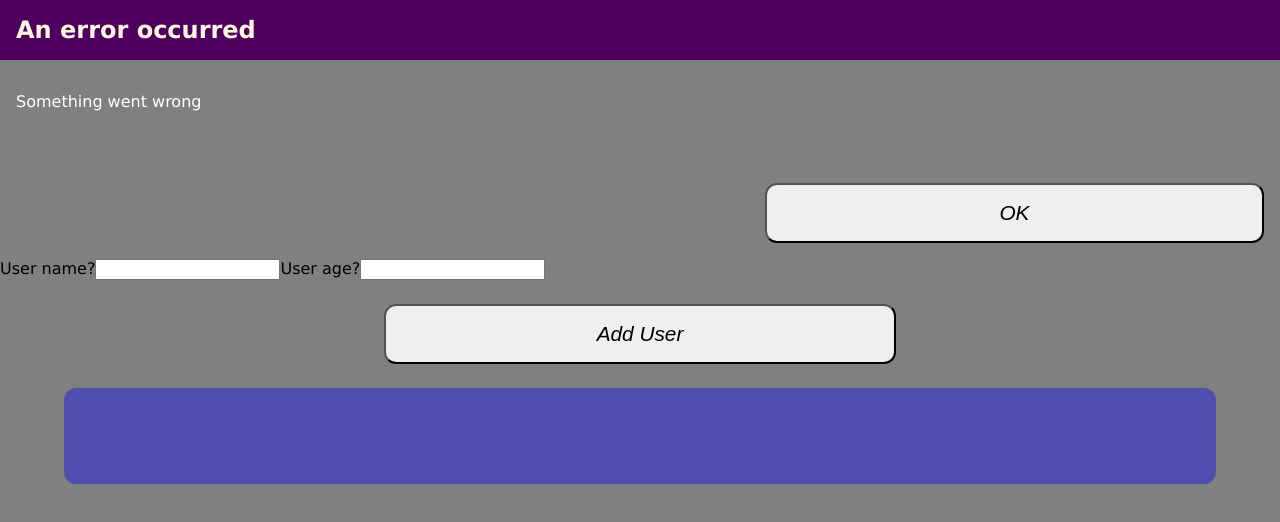
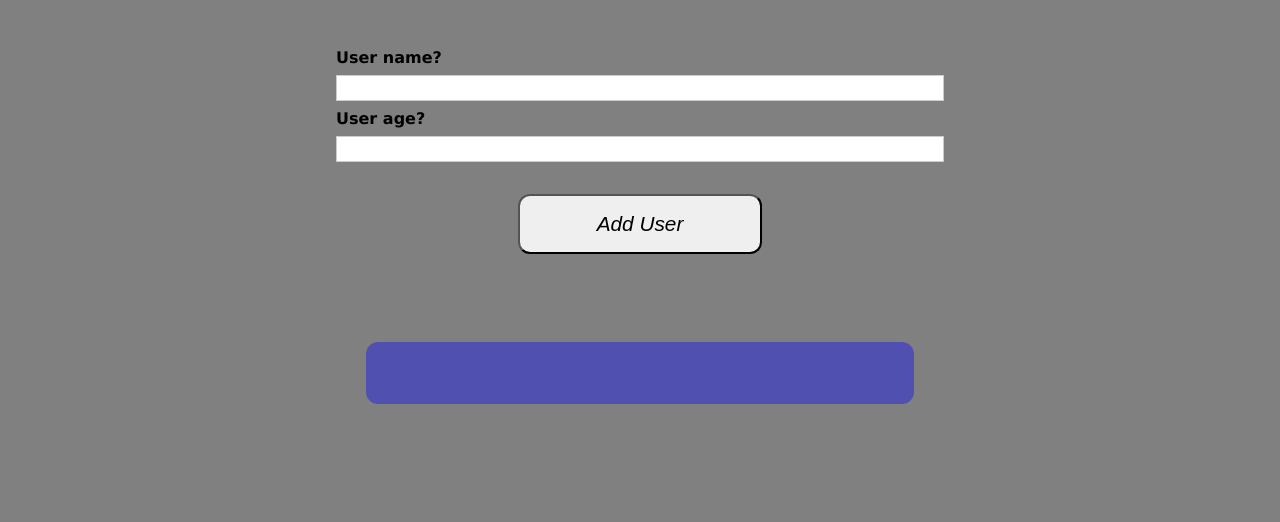
Before and after one commit to Qasper1974/RA---1, a React (Create React App) app: page / in a window 1280 px wide. Shown: the top 522 px of the page. Built offline with nearby package versions, Linux system fonts and the light colour scheme.

Commit message:
managing error state

```diff
--- a/src/Components/UI/Card.js
+++ b/src/Components/UI/Card.js
@@ -2,7 +2,7 @@ import React from 'react';
 import classes from './Card.module.css';
 
 const Card = props => {
-    return <div className={classes.form}>
+    return <div className={classes.input}>
         {props.children}
     </div>;
 }
--- a/src/Components/UI/ErrorModal.js
+++ b/src/Components/UI/ErrorModal.js
@@ -7,7 +7,7 @@ import Button from './Button';
 
 const ErrorModal = props => {
     return (
-        <div >
+        <div className={classes.backdrop} onClick={props.onConfirm}>
             <Card className={classes.modal}>
                 <header className={classes.header}>
                     <h2>{props.title}</h2>
@@ -16,7 +16,7 @@ const ErrorModal = props => {
                     <p>{props.message}</p>
                 </div>
                 <footer className={classes.actions}>
-                    <Button>OK</Button>
+                    <Button onClick={props.onConfirm}>OK</Button>
                 </footer>
             </Card>
         </div>
--- a/src/Components/UI/ErrorModal.module.css
+++ b/src/Components/UI/ErrorModal.module.css
@@ -15,6 +15,7 @@
     width: 80%;
     z-index: 100;
     overflow: hidden;
+    background-color: cornsilk;
   }
 
   .header {
@@ -29,7 +30,7 @@
 
   .content {
     padding: 1rem;
-    color: white;
+    color: cornsilk;
   }
 
   .actions {
--- a/src/Components/Users/AddUser.js
+++ b/src/Components/Users/AddUser.js
@@ -7,10 +7,15 @@ const AddUser = props => {
 
     const [addUserName, setAddUserName] = useState('');
     const [addUserAge, setAddUserAge] = useState('');
+    const [error, setError] = useState();
 
     const onSubmitHandler = (event) => {
         event.preventDefault();
         if (addUserName.trim().length < 1 || addUserAge.trim().length < 1 || +addUserAge < -1) {
+            setError({
+                title: 'Invalid Input',
+                message: 'Please enter a valid name or age (> 0).'
+            })
             return
         }
         console.log(addUserName.trim(), +addUserAge)
@@ -27,12 +32,17 @@ const AddUser = props => {
         setAddUserAge(event.target.value);
     }
 
+    const errorHandler = () => {
+        setError(null);
+    }
     return (
         <div>
-            <ErrorModal
-                title='An error occurred'
-                message='Something went wrong'></ErrorModal>
-            <Card>
+            {error && <ErrorModal
+                title={error.title}
+                message={error.message}
+                onConfirm={errorHandler}></ErrorModal>
+                }
+            <Card >
                 <form onSubmit={onSubmitHandler}>
                     <label htmlFor='username'>User name?
                     </label>
```
